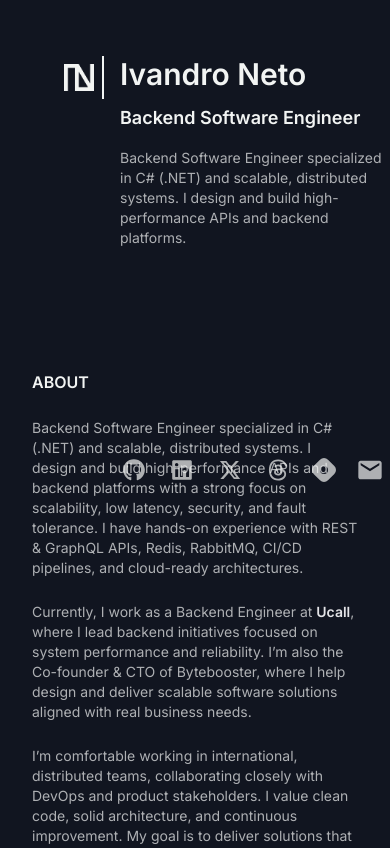
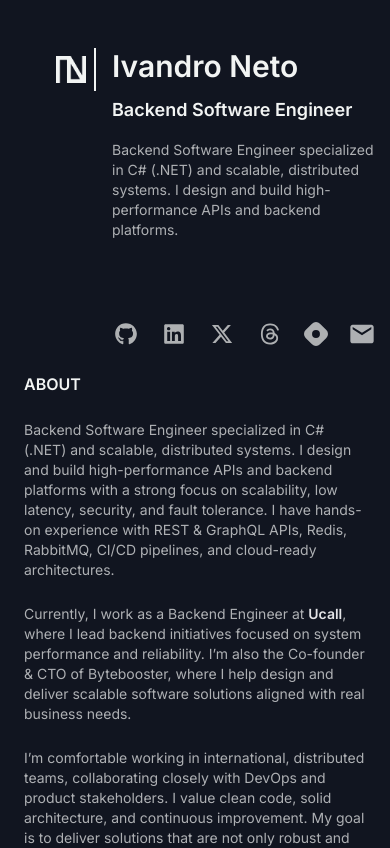
Before and after one commit to ivandro-neto/portifolio-v3, a Next.js app: page / in a window 390 px wide. Shown: the top 848 px of the page. Built offline with nearby package versions, Linux system fonts and the light colour scheme.

Commit message:
feat: update home page

```diff
--- a/src/app/page.tsx
+++ b/src/app/page.tsx
@@ -146,9 +146,9 @@ const Page = () => {
     return { start: year, end: year };
   };
   return (
-    <main className="flex flex-col lg:flex-row min-h-screen lg:p-12 p-8 xl:px-48 xl:justify-center">
+    <main className="flex flex-col lg:flex-row min-h-screen lg:p-12 p-6 xl:px-48 xl:justify-center">
       {/* Sidebar / Introdução */}
-      <section className="lg:w-[50%] w-full flex flex-col p-6 lg:p-12 justify-between lg:h-[80dvh] h-[40dvh] lg:sticky top-8">
+      <section className="lg:w-[50%] w-full flex flex-col p-6 lg:p-12 justify-between lg:h-[80dvh] h-auto lg:sticky top-8">
         {/* Brief */}
         <div className="flex gap-4 lg:gap-4 items-start lg:items-start">
           <Image
@@ -158,7 +158,7 @@ const Page = () => {
             height={48}
             alt="Ivandro Neto logo"
           />
-          <div className="flex flex-col gap-44 h-[90dvh]">
+          <div className="flex flex-col gap-12 lg:gap-44 h-auto lg:h-[90dvh]">
             <div className="flex flex-col items-start">
               <h1 className="text-3xl lg:text-4xl font-semibold capitalize">
                 Ivandro Neto
```
